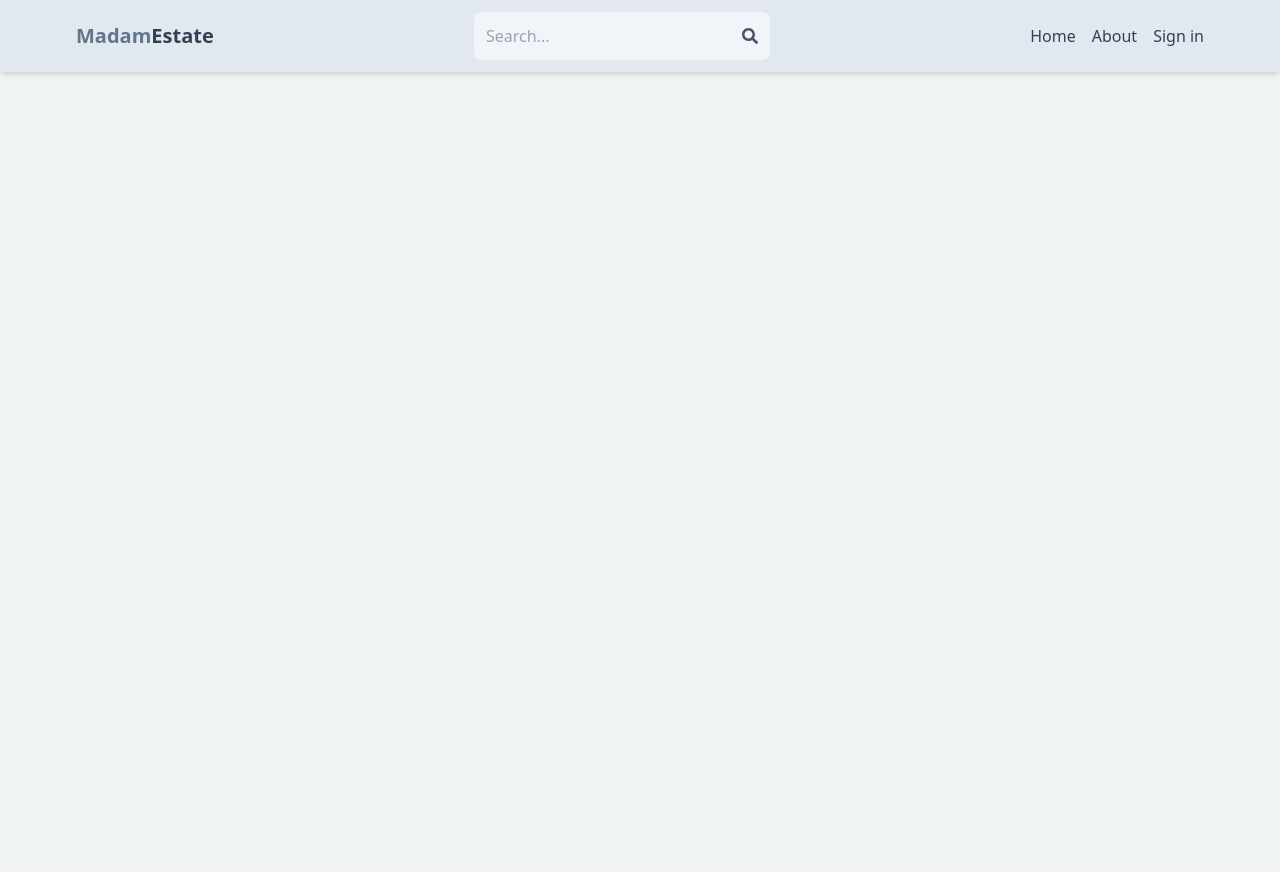
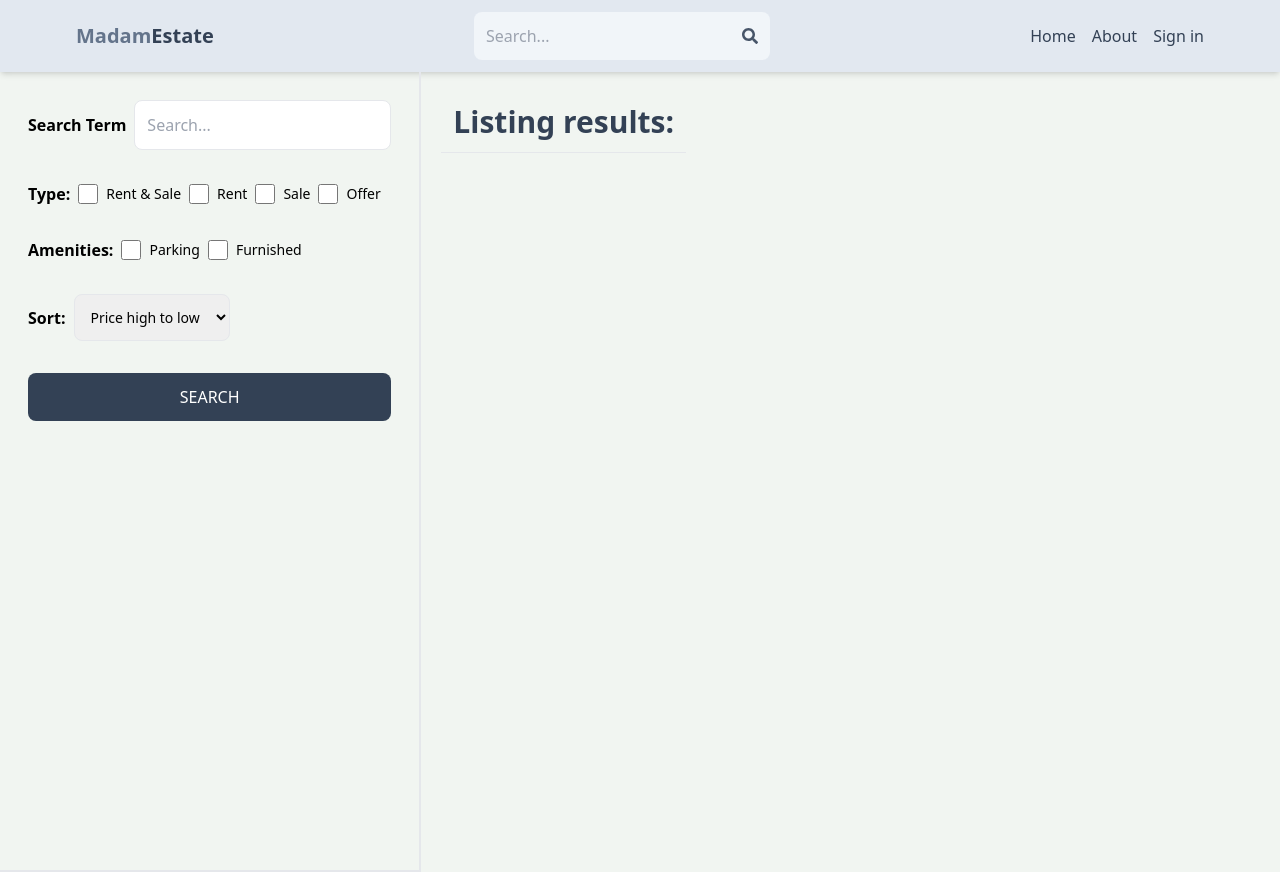
Before and after one commit to sorinupwork/madam-estate, a React (Vite) app in the folder client/: page /search in a window 1280 px wide. Before the commit the page ends 800 px from the top, so only its background shows below. Built offline with nearby package versions, Linux system fonts and the light colour scheme; no server answers.

Commit message:
create search page UI

```diff
--- a/client/src/App.jsx
+++ b/client/src/App.jsx
@@ -10,6 +10,7 @@
 import CreateListing from './pages/CreateListing';
 import UpdateListing from './pages/UpdateListing';
 import Listing from './pages/Listing';
+import Search from './pages/Search';
 
 export default function App() {
   return (
@@ -21,6 +22,7 @@
         <Route path="/sign-up" element={<SignUp />} />
         <Route path="/about" element={<About />} />
         <Route path="/listing/:listingId" element={<Listing />} />
+        <Route path="/search" element={<Search />} />
         <Route element={<PrivateRoute />}>
           <Route path="/profile" element={<Profile />} />
           <Route path="/create-listing" element={<CreateListing />} />
--- /dev/null
+++ b/client/src/pages/Search.jsx
@@ -0,0 +1,72 @@
+export default function Search() {
+  return (
+    <div className="flex flex-col md:flex-row">
+      <div className="p-7 border-b-2 md:border-r-2 md:min-h-screen">
+        <form className="flex flex-col gap-8">
+          <div className="flex items-center gap-2">
+            <label className="whitespace-nowrap font-semibold">
+              Search Term
+            </label>
+            <input
+              type="text"
+              id="searchTerm"
+              placeholder="Search..."
+              className="border rounded-lg p-3 w-full"
+            />
+          </div>
+          <div className="flex gap-2 flex-wrap items-center">
+            <label className="font-semibold">Type:</label>
+            <div className="flex gap-2">
+              <input type="checkbox" id="all" className="w-5" />
+              <span className="text-sm">Rent & Sale</span>
+            </div>
+            <div className="flex gap-2">
+              <input type="checkbox" id="rent" className="w-5" />
+              <span className="text-sm">Rent</span>
+            </div>
+            <div className="flex gap-2">
+              <input type="checkbox" id="sale" className="w-5" />
+              <span className="text-sm">Sale</span>
+            </div>
+            <div className="flex gap-2">
+              <input type="checkbox" id="offer" className="w-5" />
+              <span className="text-sm">Offer</span>
+            </div>
+          </div>
+
+          <div className="flex gap-2 flex-wrap items-center">
+            <label className="font-semibold">Amenities:</label>
+            <div className="flex gap-2">
+              <input type="checkbox" id="parking" className="w-5" />
+              <span className="text-sm">Parking</span>
+            </div>
+            <div className="flex gap-2">
+              <input type="checkbox" id="furnished" className="w-5" />
+              <span className="text-sm">Furnished</span>
+            </div>
+          </div>
+
+          <div className="flex items-center gap-2">
+            <label className="font-semibold">Sort:</label>
+            <select id="sort_order" className="border rounded-lg p-3 text-sm">
+              <option>Price high to low</option>
+              <option>Price low to high</option>
+              <option>Latest</option>
+              <option>Oldest</option>
+            </select>
+          </div>
+
+          <button className="bg-slate-700 text-white p-3 rounded-lg uppercase hover:opacity-90">
+            Search
+          </button>
+        </form>
+      </div>
+
+      <div className="">
+        <h1 className="text-3xl font-semibold border-b p-3 text-slate-700 m-5">
+          Listing results:
+        </h1>
+      </div>
+    </div>
+  );
+}
```
